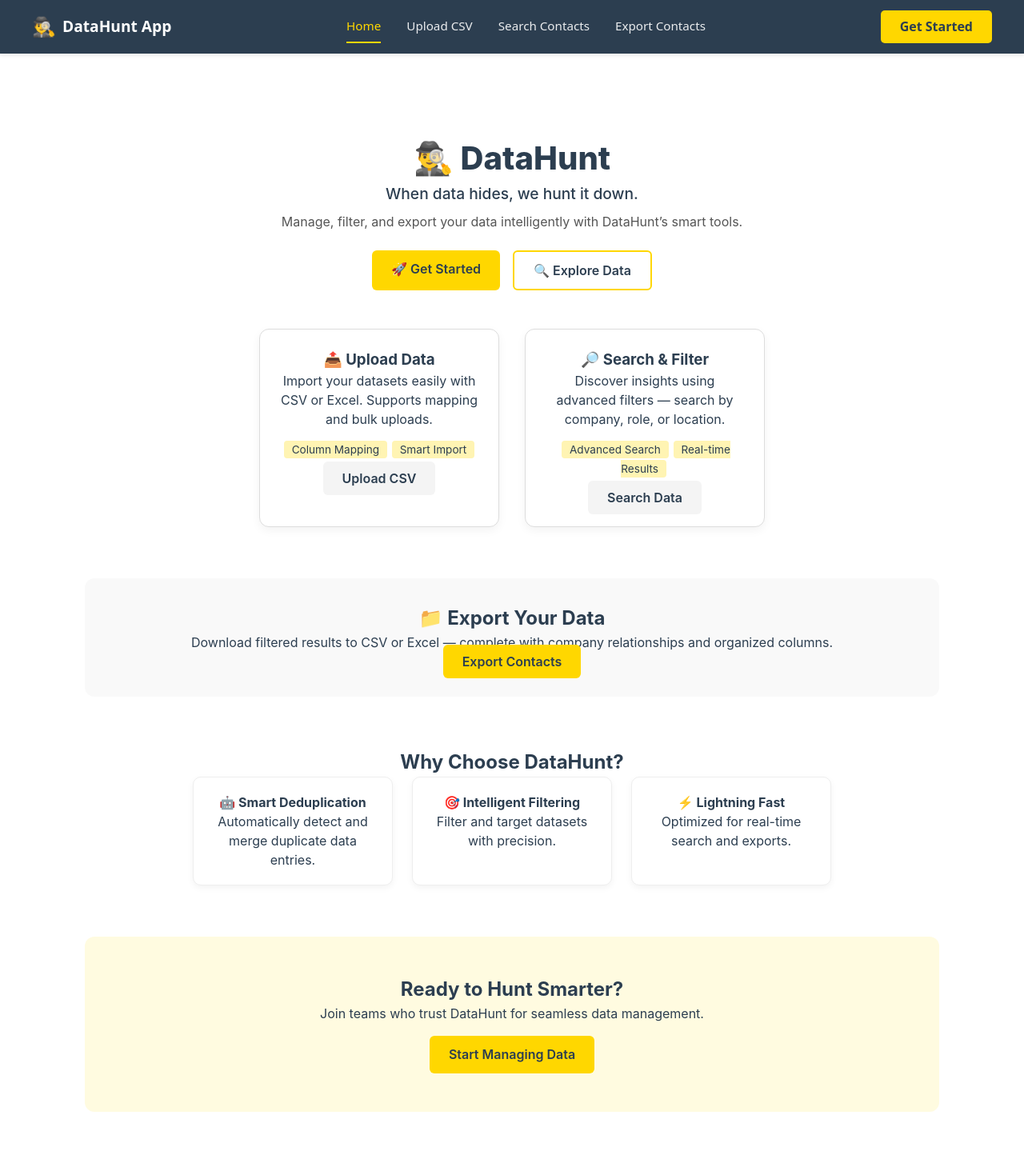
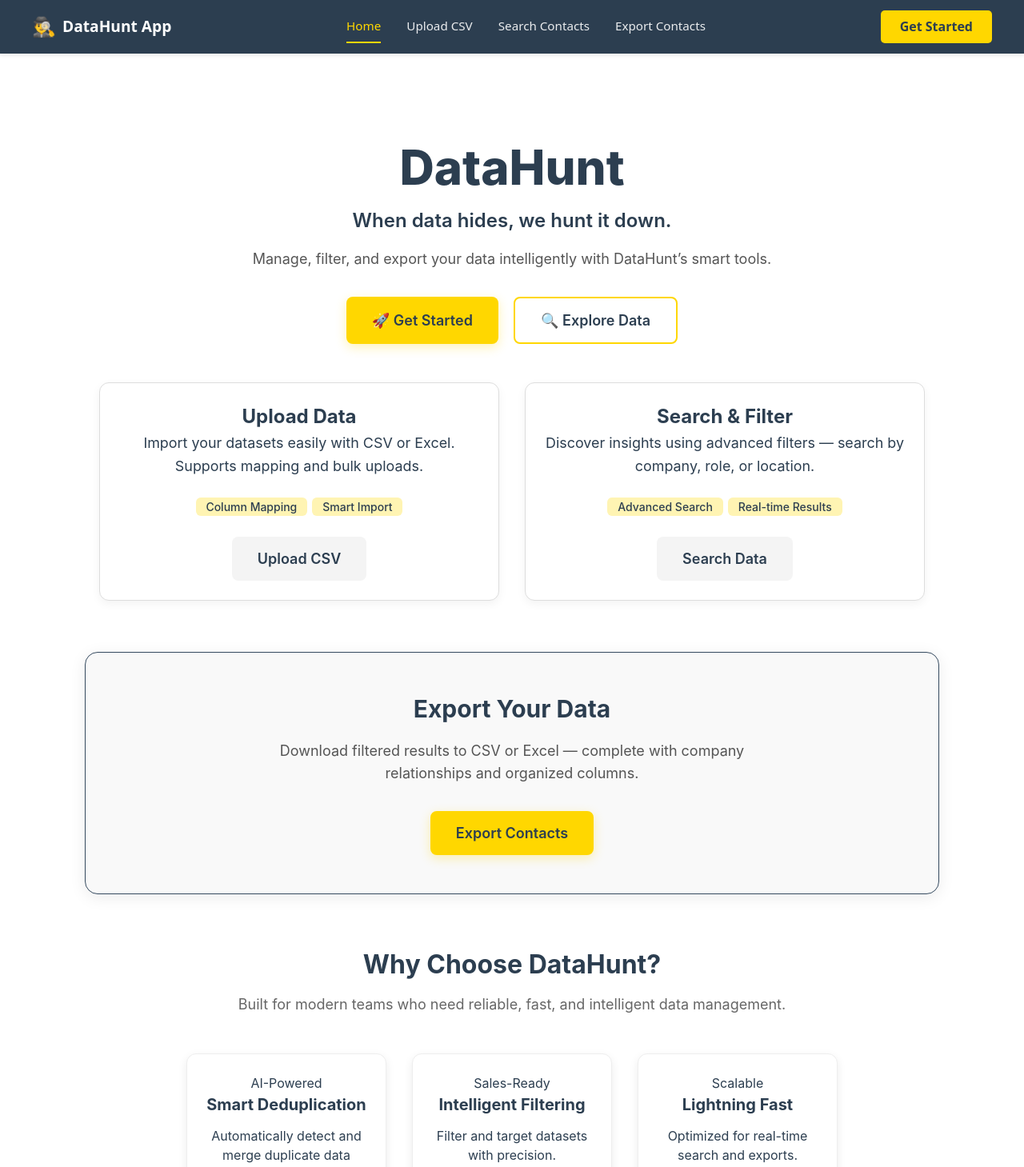
Before and after one commit to muhammadali493/Lead-Management-Frontend, a React app: page / in a window 1280 px wide. Shown: the top 1459 px of the page at 80% size. Built offline with nearby package versions, Linux system fonts and the light colour scheme; the HTML template or start-up script is replaced by a standard one.

Commit message:
Update Home component styling

```diff
--- a/src/components/Home.css
+++ b/src/components/Home.css
@@ -8,47 +8,59 @@
 }
 
 .hero-section h1 {
-  font-size: 2.5rem;
+  font-size: 3.75rem;
   font-weight: 800;
   color: #2c3e50;
+  margin-bottom: 1rem;
 }
 
 .tagline {
-  font-size: 1.2rem;
-  font-weight: 500;
+  font-size: 1.5rem;
+  font-weight: 600;
   margin-top: 0.5rem;
+  margin-bottom: 1rem;
 }
 
 .subtext {
   color: #555;
+  font-size: 1.125rem;
   margin-top: 0.5rem;
-  max-width: 600px;
+  max-width: 700px;
   margin-left: auto;
   margin-right: auto;
+  line-height: 1.6;
 }
 
 .hero-buttons {
-  margin-top: 1.5rem;
+  margin-top: 2rem;
   display: flex;
-  gap: 1rem;
+  gap: 1.2rem;
   justify-content: center;
+  flex-wrap: wrap;
 }
 
 .btn {
-  padding: 0.7rem 1.5rem;
-  border-radius: 6px;
+  padding: 0.875rem 2rem;
+  border-radius: 8px;
   font-weight: 600;
+  font-size: 1.125rem;
   text-decoration: none;
   transition: all 0.3s ease;
+  display: inline-flex;
+  align-items: center;
+  gap: 0.5rem;
 }
 
 .btn.primary {
   background-color: #ffd700;
   color: #2c3e50;
+  box-shadow: 0 4px 14px rgba(255, 215, 0, 0.3);
 }
 
 .btn.primary:hover {
   background-color: #ffea61;
+  transform: translateY(-2px);
+  box-shadow: 0 6px 20px rgba(255, 215, 0, 0.4);
 }
 
 .btn.secondary {
@@ -58,6 +70,7 @@
 
 .btn.secondary:hover {
   background-color: #fff8d1;
+  transform: translateY(-2px);
 }
 
 .btn.small {
@@ -78,15 +91,23 @@
   border: 1px solid #ddd;
   border-radius: 12px;
   padding: 1.5rem;
-  width: 300px;
+  width: 500px;
   background-color: #fff;
   box-shadow: 0 4px 12px rgba(0,0,0,0.05);
 }
 
 .feature-card h3 {
   color: #2c3e50;
+  font-size: 1.5rem;
+  font-weight: 700;
+  margin: 0;
 }
-
+.card-description {
+  color:  #2c3e50;/*#555;*/
+  font-size: 1.12rem; /* Larger text */
+  line-height: 1.625; /* More relaxed line height */
+  margin-bottom: 1.5rem; /* More spacing before tags */
+}
 .tags {
   margin: 0.8rem 0;
 }
@@ -94,44 +115,98 @@
 .tags span {
   background-color: #fff4b3;
   color: #2c3e50;
-  padding: 0.2rem 0.6rem;
-  border-radius: 4px;
+  padding: 0.2rem 0.8rem;
+  border-radius: 6px;
   margin: 0 0.2rem;
-  font-size: 0.85rem;
+  font-size: 0.875rem;
+  font-weight: 500;
+  transition: all 0.2s ease;
 }
 
 .export-section {
   margin-top: 4rem;
-  padding: 2rem;
+  padding: 3rem 2rem;
   background-color: #f9f9f9;
-  border-radius: 12px;
+  border: 1px solid #364b60;
+  border-radius: 16px;
+  box-shadow: 0 4px 20px rgba(0, 0, 0, 0.08);
 }
 
+.export-content {
+  max-width: 768px;
+  margin: 0 auto;
+  text-align: center;
+}
+.export-section h2 {
+  font-size: 1.875rem;
+  font-weight: 700;
+  color: #2c3e50;
+  margin-bottom: 1rem;
+}
+.export-description {
+  font-size: 1.125rem;
+  color: #555;
+  line-height: 1.6;
+  margin-bottom: 2rem;
+  max-width: 650px;
+  margin-left: auto;
+  margin-right: auto;
+}
 .why-section {
   margin-top: 4rem;
+  text-align: center;
+
 }
 
+.why-section h2 {
+  font-size: 2rem;
+  font-weight: 700;
+  color: #2c3e50;
+  margin-bottom: 0.75rem;
+}
+.why-subtitle {
+  font-size: 1.125rem;
+  color: #666;
+  margin-bottom: 3rem;
+  max-width: 700px;
+  margin-left: auto;
+  margin-right: auto;
+}
 .why-cards {
   display: flex;
   justify-content: center;
-  gap: 1.5rem;
+  gap: 2rem;
   flex-wrap: wrap;
 }
 
 .why-card {
   background: #fff;
   border: 1px solid #eee;
-  padding: 1.2rem;
-  border-radius: 10px;
+  padding: 1.5rem;
+  border-radius: 12px;
   width: 250px;
-  box-shadow: 0 3px 8px rgba(0,0,0,0.05);
+  box-shadow: 0 4px 12px rgba(0, 0, 0, 0.08);
+  transition: all 0.3s ease;
+  position: relative;
+}
+.why-card:hover {
+  transform: scale(1.05); /* Scale up on hover */
+  box-shadow: 0 8px 24px rgba(0, 0, 0, 0.15);
 }
 
+.why-card h4 {
+  font-size: 1.25rem; /* Increased from default */
+  font-weight: 700;
+  color: #2c3e50;
+  margin-bottom: 0.75rem; /* More spacing */
+  margin-top: 0;
+}
 .cta-section {
   background-color: #fffbe0;
   padding: 3rem 1rem;
   margin-top: 4rem;
   border-radius: 12px;
+  border: 1px solid #364b60;
 }
 
 .btn.cta {
--- a/src/components/Home.jsx
+++ b/src/components/Home.jsx
@@ -6,7 +6,7 @@ function Home() {
     <div className="home-container">
       {/* Hero Section */}
       <section className="hero-section">
-        <h1>🕵️‍♂️ DataHunt</h1>
+        <h1> DataHunt</h1>
         <p className="tagline">
           When data hides, we hunt it down.
         </p>
@@ -27,8 +27,11 @@ function Home() {
       {/* Features Section */}
       <section className="features-section">
         <div className="feature-card">
-          <h3>📤 Upload Data</h3>
-          <p>
+
+          <div className="card-header">
+            <h3>Upload Data</h3>
+          </div>
+          <p className="card-description">
             Import your datasets easily with CSV or Excel. Supports mapping and
             bulk uploads.
           </p>
@@ -42,8 +45,10 @@ function Home() {
         </div>
 
         <div className="feature-card">
-          <h3>🔎 Search & Filter</h3>
-          <p>
+          <div className="card-header">
+            <h3>Search & Filter</h3>
+          </div>
+          <p className="card-description">
             Discover insights using advanced filters — search by company, role,
             or location.
           </p>
@@ -59,30 +64,48 @@ function Home() {
 
       {/* Export Section */}
       <section className="export-section">
-        <h2>📁 Export Your Data</h2>
-        <p>
+        <div className="export-content">
+          <h2>Export Your Data</h2>
+          <p className="export-description">
             Download filtered results to CSV or Excel — complete with company
             relationships and organized columns.
           </p>
           <NavLink to="/export-contacts" className="btn primary">
             Export Contacts
           </NavLink>
+        </div>
       </section>
 
       {/* Why Choose Section */}
       <section className="why-section">
         <h2>Why Choose DataHunt?</h2>
+        <p className="why-subtitle">
+          Built for modern teams who need reliable, fast, and intelligent data management.
+        </p>
+
         <div className="why-cards">
+          {/* Card 1 */}
           <div className="why-card">
-            <h4>🤖 Smart Deduplication</h4>
+            <div className="why-icon-container">
+              <span className="why-badge">AI-Powered</span>
+            </div>
+            <h4>Smart Deduplication</h4>
             <p>Automatically detect and merge duplicate data entries.</p>
           </div>
+          {/* Card 2 */}
           <div className="why-card">
-            <h4>🎯 Intelligent Filtering</h4>
+            <div className="why-icon-container">
+              <span className="why-badge">Sales-Ready</span>
+            </div>
+            <h4> Intelligent Filtering</h4>
             <p>Filter and target datasets with precision.</p>
           </div>
+          {/* Card 3 */}
           <div className="why-card">
-            <h4>⚡ Lightning Fast</h4>
+            <div className="why-icon-container">
+              <span className="why-badge">Scalable</span>
+            </div>
+            <h4>Lightning Fast</h4>
             <p>Optimized for real-time search and exports.</p>
           </div>
         </div>
```
Lines whose indentation alone changed are shown as unchanged.
